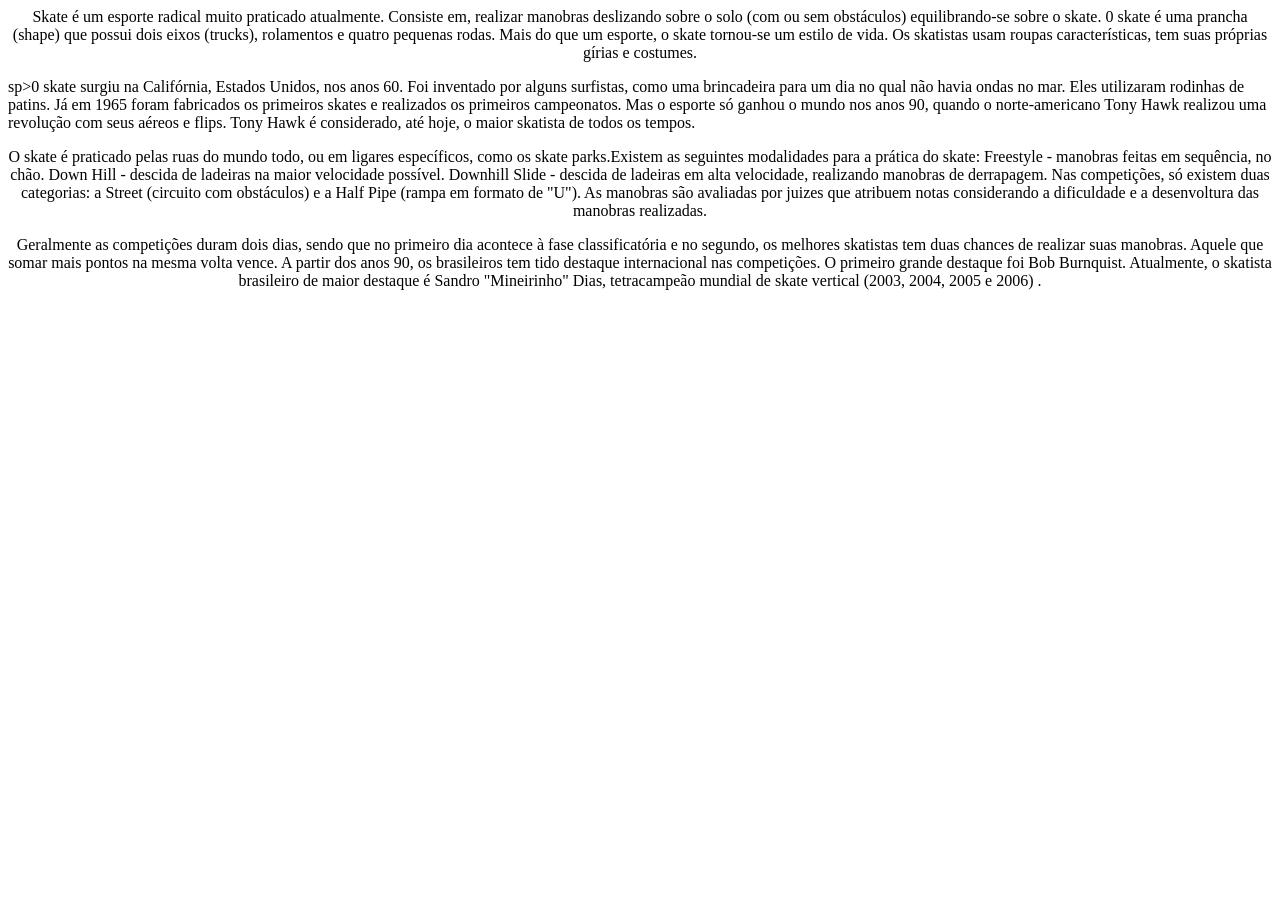
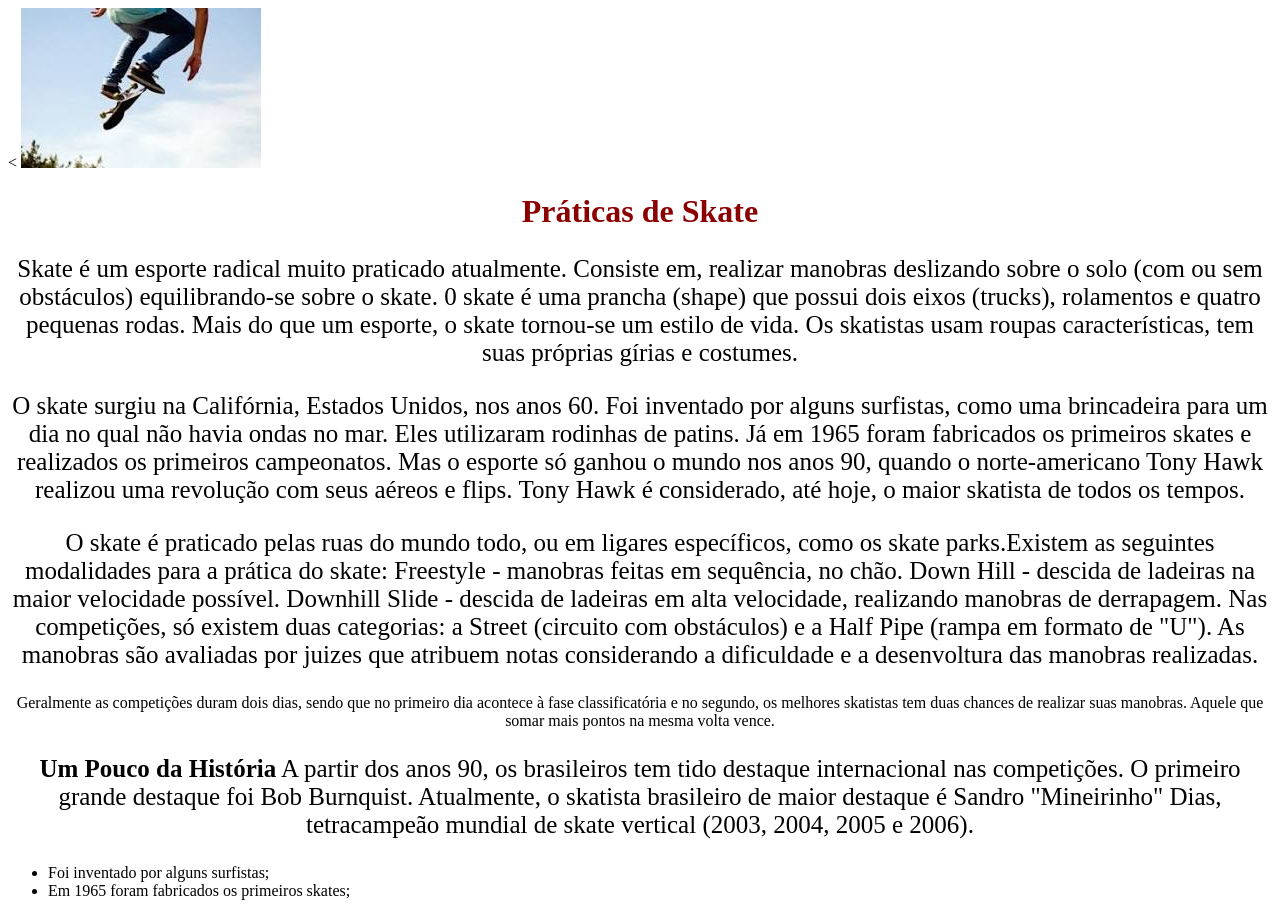
Before and after one commit to kauannn07/kau.2, a plain HTML site: page index.html in a window 1280 px wide. Before the commit the page ends 800 px from the top, so only its background shows below. Drawn offline with Linux system fonts and the light colour scheme.

Commit message:
atualização

```diff
--- a/index.html
+++ b/index.html
@@ -1,26 +1,37 @@
-<DOCTYPE html>
+<<!DOCTYPE html>
 <html>
 <head>
-     <meta charset="utf-8">
-     <meta name="viewport" content="width=device-width, initial-scale=1">
-     <title>Práticas de Skate</title>
-<style >
-      P{
-           text-align: center; text-size: 56px;
-      }
-hl{ftext-align: center;color: red; font-size: 50px;
-}
-</style>
+   <meta charset="utf-8">
+   <meta name="viewport" content="width=device-width, initial-scale=1">
+   <title></title>
+<style>
+   p{text-align: center;}
+   h1{text-align: center;
+      color: darkred;
+   }
+   </style>
+<body>
 
-</head>
-<body>
-      <p>Skate é um esporte radical muito praticado atualmente. Consiste em, realizar manobras deslizando sobre o solo (com ou sem obstáculos) equilibrando-se sobre o skate. 0 skate é uma prancha (shape) que possui dois eixos (trucks), rolamentos e quatro pequenas rodas. Mais do que um esporte, o skate tornou-se um estilo de vida. Os skatistas usam roupas características, tem suas próprias gírias e costumes.</p> sp>0 skate surgiu na Califórnia, Estados Unidos, nos anos 60. Foi inventado por alguns surfistas, como uma brincadeira para um dia no qual não havia ondas no mar. Eles utilizaram rodinhas de patins.
+<img src="foto1.jpeg">
+
+
+<h1>Práticas de Skate</h1>
+ <p style=" text-align: center ;font-size: 25px;">Skate é um esporte radical muito praticado atualmente. Consiste em, realizar manobras deslizando sobre o solo (com ou sem obstáculos) equilibrando-se sobre o skate. 0 skate é uma prancha (shape) que possui dois eixos (trucks), rolamentos e quatro pequenas rodas. Mais do que um esporte, o skate tornou-se um estilo de vida. Os skatistas usam roupas características, tem suas próprias gírias e costumes.</p>
+  <p style="text-align: center;font-size: 25px;">O skate surgiu na Califórnia, Estados Unidos, nos anos 60. Foi inventado por alguns surfistas, como uma brincadeira para um dia no qual não havia ondas no mar. Eles utilizaram rodinhas de patins.
 Já em 1965 foram fabricados os primeiros skates e realizados os primeiros campeonatos.
-Mas o esporte só ganhou o mundo nos anos 90, quando o norte-americano Tony Hawk realizou uma revolução com seus aéreos e flips. Tony Hawk é considerado, até hoje, o maior skatista de todos os tempos. </p>
-<p>O skate é praticado pelas ruas do mundo todo, ou em ligares específicos, como os skate parks.</ps sp>Existem as seguintes modalidades para a prática do skate: Freestyle - manobras feitas em sequência, no chão. Down Hill - descida de ladeiras na maior velocidade possível. Downhill Slide - descida de ladeiras em alta velocidade, realizando manobras de derrapagem.
-Nas competições, só existem duas categorias: a Street (circuito com obstáculos) e a Half Pipe (rampa em formato de "U"). As manobras são avaliadas por juizes que atribuem notas considerando a dificuldade e a desenvoltura das manobras realizadas.</p> <p>Geralmente as competições duram dois dias, sendo que no primeiro dia acontece à fase classificatória e no segundo, os melhores skatistas tem duas chances de realizar suas manobras. Aquele que somar mais pontos na mesma volta vence.
-A partir dos anos 90, os brasileiros tem tido destaque internacional nas competições. O primeiro grande destaque foi Bob Burnquist.
-Atualmente, o skatista brasileiro de maior destaque é Sandro "Mineirinho" Dias, tetracampeão mundial de skate vertical (2003, 2004, 2005 e 2006) . </p>
+Mas o esporte só ganhou o mundo nos anos 90, quando o norte-americano Tony Hawk realizou uma revolução com seus aéreos e flips. Tony Hawk é considerado, até hoje, o maior skatista de todos os tempos.</p>
+     <p style="text-align: center;font-size: 25px;">O skate é praticado pelas ruas do mundo todo, ou em ligares específicos, como os skate parks.</ps sp>Existem as seguintes modalidades para a prática do skate: Freestyle - manobras feitas em sequência, no chão. Down Hill - descida de ladeiras na maior velocidade possível. Downhill Slide - descida de ladeiras em alta velocidade, realizando manobras de derrapagem.
+Nas competições, só existem duas categorias: a Street (circuito com obstáculos) e a Half Pipe (rampa em formato de "U"). As manobras são avaliadas por juizes que atribuem notas considerando a dificuldade e a desenvoltura das manobras realizadas.</p> <p>Geralmente as competições duram dois dias, sendo que no primeiro dia acontece à fase classificatória e no segundo, os melhores skatistas tem duas chances de realizar suas manobras. Aquele que somar mais pontos na mesma volta vence.</p>
+      <p  style="text-align: center;font-size: 25px;"><strong>Um Pouco da História</strong> A partir dos anos 90, os brasileiros tem tido destaque internacional nas competições. O primeiro grande destaque foi Bob Burnquist.
+Atualmente, o skatista brasileiro de maior destaque é Sandro "Mineirinho" Dias, tetracampeão mundial de skate vertical (2003, 2004, 2005 e 2006).</p>
+<ul>
+<h3></h3>
+<li>Foi inventado por alguns surfistas;</li>
+<li>Em 1965 foram fabricados os primeiros skates;</li>
+</ul>
+
+
+
 
 </body>
 </html>
```
Also changed, not shown: foto1.jpeg (added).
